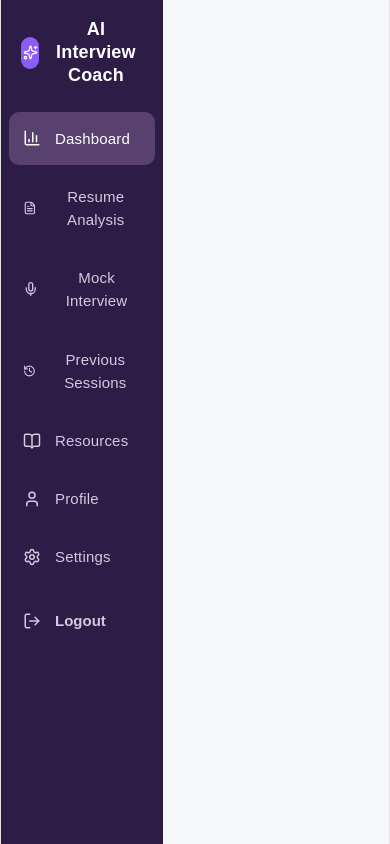
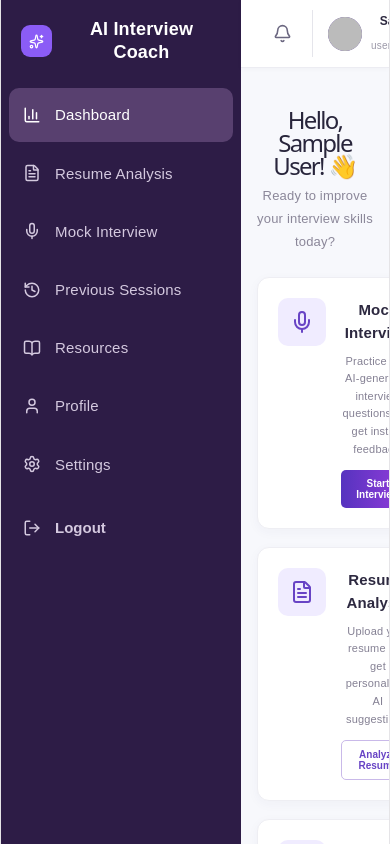
Before and after one commit to vidhi16khurana/AI-Interview-Coach, a React (Vite) app in the folder frontend/: page / in a window 390 px wide. Shown: the top 844 px of the page. Built offline with nearby package versions, Linux system fonts and the light colour scheme; no server answers; sample sign-in values are in the browser's storage.

Commit message:
fixed UI

```diff
--- a/frontend/src/App.css
+++ b/frontend/src/App.css
@@ -176,6 +176,5 @@ pre {
 
 .app-content {
   flex: 1;
-  margin-left: 250px;
   min-width: 0;
 }
--- a/frontend/src/pages/Dashboard.css
+++ b/frontend/src/pages/Dashboard.css
@@ -11,31 +11,22 @@ body,
   min-height: 100%;
   margin: 0;
   overflow-x: hidden;
+  background: #f7f8fc;
 }
 
-/* ================= MAIN DASHBOARD WRAPPER ================= */
+/* ================= MAIN CONTENT CONTAINER ================= */
 
-.dashboard-wrapper {
+.main-content {
   width: 100%;
+  flex: 1;
+  margin-left: 0 !important;
   min-height: 100vh;
+  background: #f7f8fc;
   display: flex;
-  background: #f7f8fc;
-  font-family: Arial, sans-serif;
-  color: #25233a;
+  flex-direction: column;
 }
 
-/* ================= MAIN CONTENT AREA ================= */
-
-.main-content {
-  width: calc(100% - 250px);
-  margin-left: 250px;
-  min-height: 100vh;
-  background: #f7f8fc;
-  overflow-x: hidden;
-  transition: all 0.3s ease;
-}
-
-/* ================= HEADER ================= */
+/* ================= TOP HEADER ================= */
 
 .top-header {
   height: 68px;
@@ -97,12 +88,11 @@ body,
 
 .content {
   width: 100%;
-  max-width: 1300px;
-  margin: 0 auto;
   padding: 28px 32px 40px;
+  margin: 0;
 }
 
-/* ================= WELCOME ================= */
+/* ================= WELCOME SECTION ================= */
 
 .welcome-section {
   margin-bottom: 24px;
@@ -186,7 +176,7 @@ body,
   color: #6844c5 !important;
 }
 
-/* ================= DASHBOARD GRID & PANELS ================= */
+/* ================= DASHBOARD GRID ================= */
 
 .dashboard-grid {
   display: grid;
@@ -427,68 +417,14 @@ body,
   .dashboard-grid {
     grid-template-columns: 1fr;
   }
-
-  .content {
-    padding: 24px 24px 40px;
-  }
 }
 
-@media (max-width: 900px) {
+@media (max-width: 600px) {
   .top-cards {
     grid-template-columns: 1fr;
   }
 
-  .top-header {
-    padding: 0 20px;
-  }
-
   .content {
-    padding: 24px 20px;
+    padding: 20px 16px;
   }
 }
-
-@media (max-width: 700px) {
-  .main-content {
-    width: calc(100% - 70px);
-    margin-left: 70px;
-  }
-
-  .profile div:nth-child(2),
-  .profile > svg,
-  .header-right > svg {
-    display: none;
-  }
-
-  .profile {
-    border-left: none;
-    padding-left: 0;
-  }
-}
-
-@media (max-width: 500px) {
-  .main-content {
-    width: 100%;
-    margin-left: 0;
-  }
-
-  .top-header {
-    padding: 0 14px;
-  }
-
-  .content {
-    width: 100%;
-    padding: 24px 16px;
-  }
-
-  .action-card {
-    flex-direction: column;
-  }
-
-  .welcome-section h1 {
-    font-size: 21px;
-  }
-
-  .progress-stats {
-    grid-template-columns: 1fr;
-  }
-}
--- a/frontend/src/pages/Dashboard.jsx
+++ b/frontend/src/pages/Dashboard.jsx
@@ -25,7 +25,6 @@ const Dashboard = () => {
     return () => unsubscribe();
   }, []);
 
-  // Firebase user details
   const userName =
     user?.displayName ||
     user?.email?.split("@")[0] ||
@@ -41,9 +40,8 @@ const Dashboard = () => {
     .toUpperCase();
 
   return (
-    <div className="dashboard-wrapper">
     <div className="main-content">
-        {/* HEADER */}
+      {/* TOP HEADER */}
       <header className="top-header">
         <div></div>
 
@@ -71,15 +69,12 @@ const Dashboard = () => {
         </div>
       </header>
 
-        {/* CONTENT */}
+      {/* MAIN CONTENT AREA */}
       <main className="content">
         {/* WELCOME */}
         <section className="welcome-section">
           <h1>Hello, {userName}! 👋</h1>
-
-            <p>
-              Ready to improve your interview skills today?
-            </p>
+          <p>Ready to improve your interview skills today?</p>
         </section>
 
         {/* TOP CARDS */}
@@ -91,11 +86,9 @@ const Dashboard = () => {
 
             <div className="card-info">
               <h3>Mock Interview</h3>
-
               <p>
                 Practice with AI-generated interview questions and get instant feedback.
               </p>
-
               <button>Start Interview</button>
             </div>
           </div>
@@ -107,14 +100,10 @@ const Dashboard = () => {
 
             <div className="card-info">
               <h3>Resume Analysis</h3>
-
               <p>
                 Upload your resume and get personalized AI suggestions.
               </p>
-
-                <button className="outline-btn">
-                  Analyze Resume
-                </button>
+              <button className="outline-btn">Analyze Resume</button>
             </div>
           </div>
 
@@ -125,21 +114,17 @@ const Dashboard = () => {
 
             <div className="card-info">
               <h3>Continue Practice</h3>
-
               <p>
                 Continue your previous interview preparation session.
               </p>
-
-                <button className="outline-btn">
-                  View Sessions
-                </button>
+              <button className="outline-btn">View Sessions</button>
             </div>
           </div>
         </section>
 
         {/* DASHBOARD GRID */}
         <section className="dashboard-grid">
-            {/* LEFT */}
+          {/* LEFT COLUMN */}
           <div className="left-column">
             {/* RECENT SESSIONS */}
             <div className="panel sessions-panel">
@@ -219,7 +204,7 @@ const Dashboard = () => {
             </div>
           </div>
 
-            {/* RIGHT */}
+          {/* RIGHT COLUMN */}
           <div className="right-column">
             {/* PROGRESS */}
             <div className="panel progress-panel">
@@ -257,11 +242,8 @@ const Dashboard = () => {
 
               <ul>
                 <li>Practice answering questions clearly and confidently.</li>
-
                 <li>Use the STAR method for behavioral questions.</li>
-
                 <li>Research the company before your interview.</li>
-
                 <li>Review your feedback after every practice session.</li>
               </ul>
             </div>
@@ -269,7 +251,6 @@ const Dashboard = () => {
         </section>
       </main>
     </div>
-    </div>
   );
 };
 
```
Lines whose indentation alone changed are shown as unchanged.
